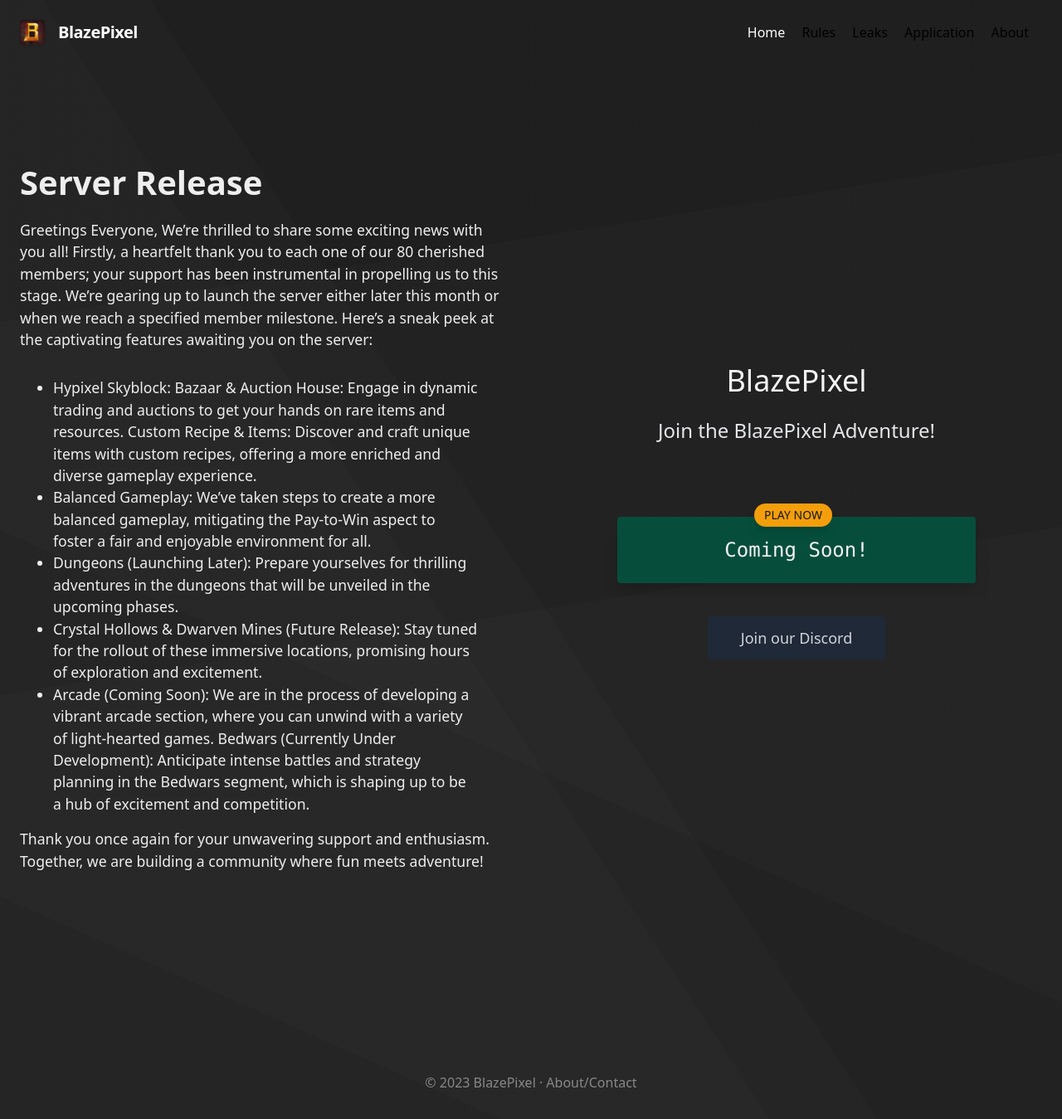
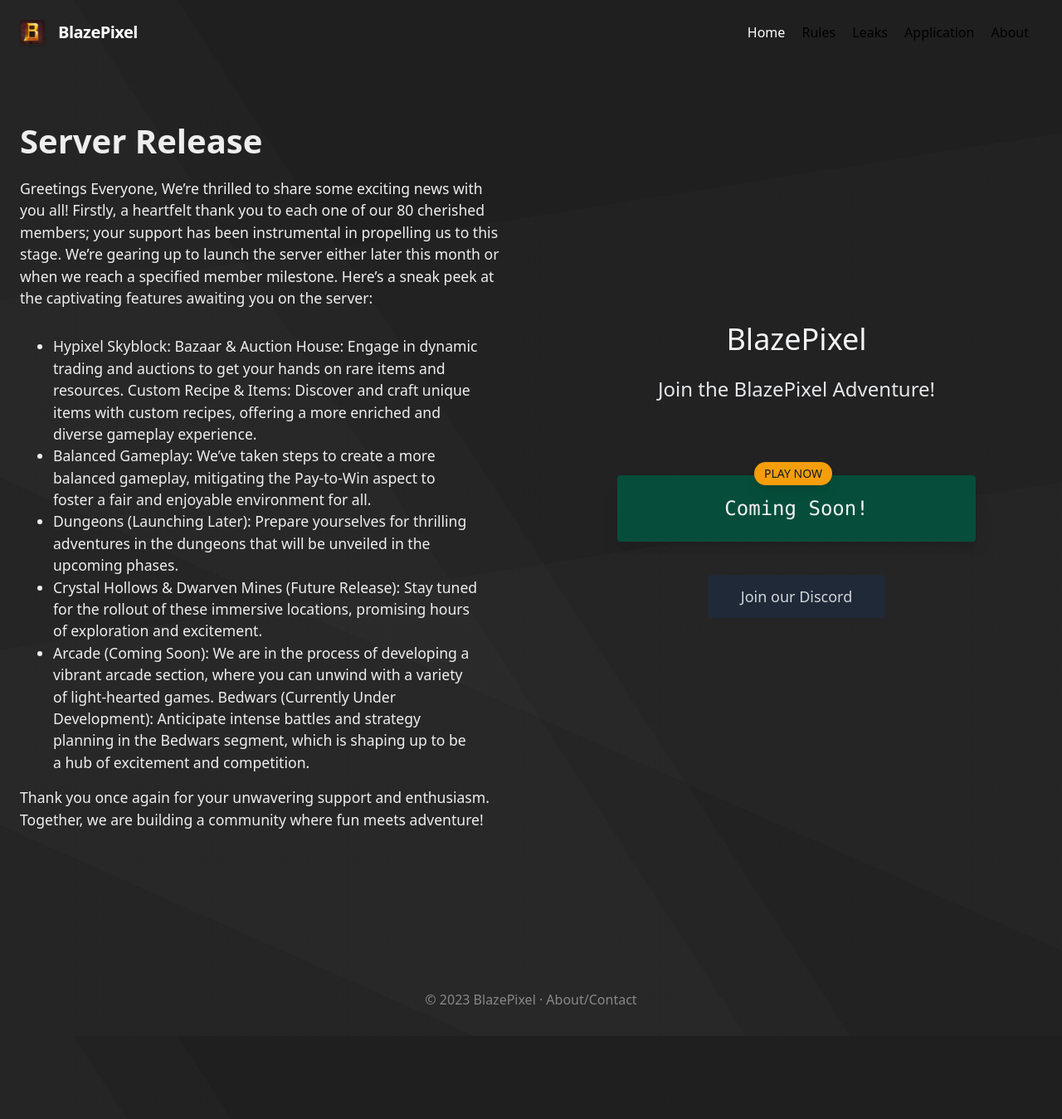
Before and after one commit to BlazePixel-Network/website, a Jekyll site: the page built from docs/index.md, in a window 1280 px wide. Shown: the whole page at 83% size. Built offline with Jekyll 4.4.1, drawn with Linux system fonts in a browser that asks for light colours; a script that is not in the unit is left out; comment, search, counter and statistics services are not loaded; our own code applies the rules of GitHub Pages for plain Markdown files; after the commit the page ends 1249 px from its top, so only the background shows below that.

Commit message:
Update home.scss

```diff
--- a/docs/assets/home.scss
+++ b/docs/assets/home.scss
@@ -9,8 +9,6 @@
     --button-bg-light: #555;
 }
 .layoutpage {
-    margin-top: 50px;
-    margin-bottom: 50px;
     color: var(--text-color);
     width: 95%;
     max-width: 950px;
```
